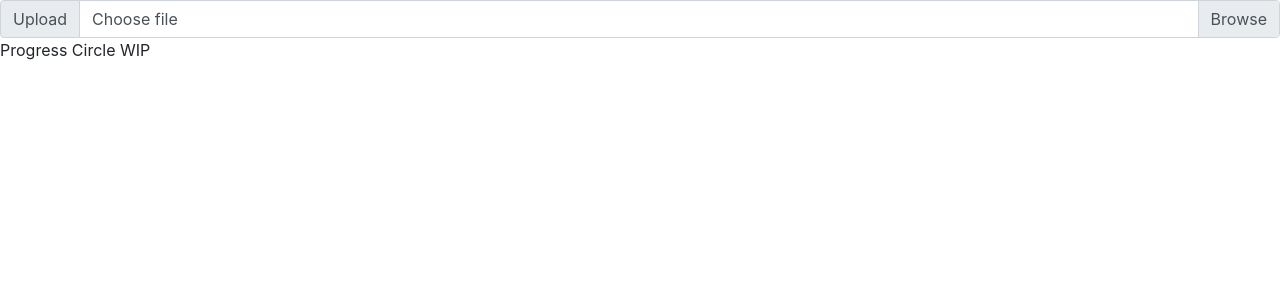
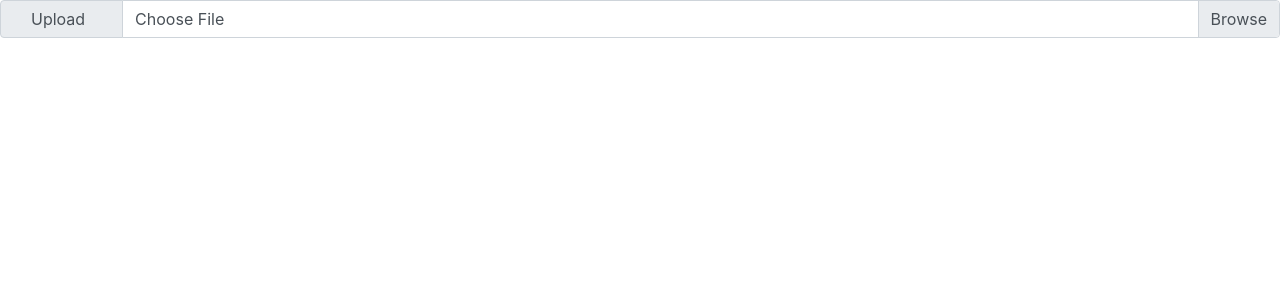
Before and after one commit to CS3398-Acolytes-F2019/CS3398-Acolytes-F2019, a Vue app: page / in a window 1280 px wide. Shown: the top 300 px of the page. Built offline with nearby package versions, Linux system fonts and the light colour scheme.

Commit message:
Rename UploadButton to FileInput. Implement ProgressCircle.

```diff
--- a/public/index.html
+++ b/public/index.html
@@ -4,7 +4,7 @@
     <meta charset="utf-8">
     <meta http-equiv="X-UA-Compatible" content="IE=edge">
     <meta name="viewport" content="width=device-width,initial-scale=1.0">
-    <link rel="icon" href="<%= BASE_URL %>favicon.ico">
+    <link rel="icon" href="favicon.ico">
     <title>File Trust</title>
     <link rel="stylesheet" href="https://stackpath.bootstrapcdn.com/bootstrap/4.3.1/css/bootstrap.min.css" integrity="sha384-ggOyR0iXCbMQv3Xipma34MD+dH/1fQ784/j6cY/iJTQUOhcWr7x9JvoRxT2MZw1T" crossorigin="anonymous">
   </head>
--- a/src/components/UploadButton.vue
+++ b/src/components/FileInput.vue
@@ -1,14 +1,12 @@
 <template>
-    <div class="upload-button">
-        <!-- <input type="file" class="btn btn-primary" @change="onFileChange" /> -->
-
+    <div class="file-input">
         <div class="input-group">
             <div class="input-group-prepend">
-                <button class="input-group-text" :disabled="isDisabled">Upload</button>
+                <button class="input-group-text" :disabled="isDisabled">&nbsp;&nbsp;&nbsp;&nbsp;Upload <progress-circle></progress-circle></button>
             </div>
             <div class="custom-file">
                 <input type="file" class="custom-file-input" @change="onFileChange" />
-                <label class="custom-file-label">Choose file</label>
+                <label class="custom-file-label">{{ name }}</label>
             </div>
         </div>
     </div>
@@ -19,17 +17,19 @@
 
 <script lang="ts">
 import Vue from "vue";
+import ProgressCircle from "./ProgressCircle.vue";
 import { HTMLInputEvent } from "../interfaces/HTMLInputEvent";
 import { FileStream } from "../modules/FileStream";
 
 export default Vue.extend({
-    name: "upload-button",
-    data: () =>
+    name: "file-input",
+    data()
     {
         let data =
         {
             progress: 0,
-            file: {} as File
+            file: {} as File,
+            name: "Choose File"
         }
         return data;
     },
@@ -42,24 +42,42 @@ export default Vue.extend({
             if (!fileList) return;
 
             this.file = fileList[0];
-            console.log(this.file);
+
+            this.name = this.file.name;
+
+            this.encryptAndUpload();
         },
         encryptAndUpload()
         {
+            let callback = this.updateProgress;
             const readableStream = new ReadableStream({
-                start: controller => { new FileStream(this.file, controller, this.updateProgress) }
+                start: controller => { new FileStream(this.file, controller, callback) }
             });
         },
         updateProgress(progress: number)
         {
+            let old_progress = this.progress;
+
             progress > 1 ? this.progress = 100 : this.progress = progress * 100;
+
+            if (Math.round(old_progress) == Math.round(this.progress)) return;
+
+            this.$root.$emit("update_progress_message", Math.round(this.progress))
+
             return;
         },
         isDisabled()
         {
             return !this.file;
         }
+    },
+    components:
+    {
+        ProgressCircle
     }
 });
 
 </script>
+
+<style scoped>
+</style>
--- a/src/components/ProgressCircle.vue
+++ b/src/components/ProgressCircle.vue
@@ -1,12 +1,62 @@
 <template>
     <div class="progress-circle">
-        Progress Circle WIP
+        <svg class="stat-circle" viewBox="-2 2 23 16.8">
+            <circle class="progress" cx="12" cy="9.4" r="5" :data-percentage="percentage" />
+        </svg>
     </div>
 </template>
 
 <script lang="ts">
 import Vue from 'vue'
 export default Vue.extend({
-    name: "progress-circle"
+    name: "progress-circle",
+    data()
+    {
+        let data =
+        {
+            percentage: 0
+        }
+        return data;
+    },
+    methods:
+    {
+        update()
+        {
+            let $statCircle = document.querySelector(".progress");
+
+            if (!$statCircle) return;
+
+            let offset = -51 - ((51 / 100) * this.percentage);
+
+            console.log("here");
+
+            $statCircle.setAttribute("style", `stroke-dashoffset: ${offset}`)
+        },
+    },
+    mounted()
+    {
+        this.$root.$on("update_progress_message", (percentage: number) => { this.percentage = percentage; this.update() })
+    }
 });
+
+
 </script>
+
+<style scoped>
+.stat-circle {
+    width: 25px;
+}
+.stat-circle circle.bg {
+    fill: none;
+    stroke: #000;
+    stroke-width: 2.75;
+}
+.stat-circle circle.progress {
+    fill: none;
+    stroke: #00bd74;
+    stroke-width: 2.75;
+    stroke-dasharray: 51 51;
+    stroke-dashoffset: -51;
+    stroke-linecap: round;
+}
+</style>
--- a/src/modules/FileStream.ts
+++ b/src/modules/FileStream.ts
@@ -14,15 +14,13 @@ export class FileStream
         this.seek();
     }
 
-    private readerHandler(event: ProgressEvent<any>)
+    private readerHandler = (event: ProgressEvent<any>) =>
     {
         this.offset += this.chunkSize;
 
         let slice = new Uint8Array(event.target.result);
 
-        let progress = this.offset / this.fileSize;
-
-        this.progressHandler(this.offset / this.fileSize);
+        this.progressHandler(this.offset / this.fileSize )
 
         if (this.offset >= this.fileSize)
         {
--- a/src/views/Upload.vue
+++ b/src/views/Upload.vue
@@ -1,20 +1,20 @@
 <template>
     <div class="upload">
-        <upload-button></upload-button>
-        <progress-circle></progress-circle>
+        <file-input></file-input>
     </div>
 </template>
 
 <script lang="ts">
 import Vue from "vue";
-import UploadButton from "../components/UploadButton.vue";
-import ProgressCircle from "../components/ProgressCircle.vue";
+import FileInput from "../components/FileInput.vue";
 
 export default Vue.extend({
     name: "upload",
+    methods:
+    {
+    },
     components: {
-        UploadButton,
-        ProgressCircle
+        FileInput
     }
 });
 </script>
```
